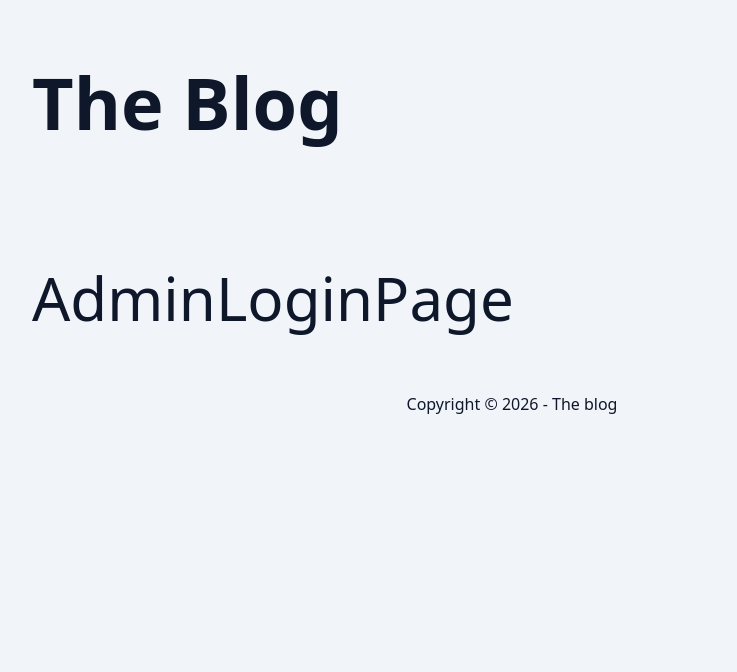
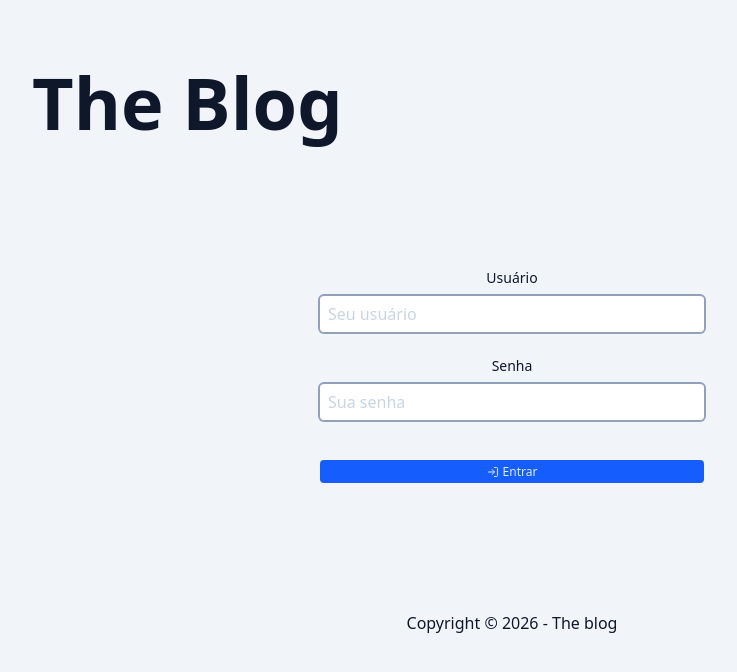
Before and after one commit to 1Luis-Amaro/BLOG-Next, a Next.js app in the folder blog/: page /admin/login in a window 1280 px wide. Shown: the top 672 px of the page, without its empty margins (128-865 px from the left). Built offline with nearby package versions, Linux system fonts and the light colour scheme.

Commit message:
204 - Componente LoginForm + server actions loginAction e logoutAction

```diff
--- /dev/null
+++ b/blog/src/actions/login/login-actions.ts
@@ -0,0 +1,18 @@
+'use server'
+
+import { asyncDelay } from "@/utils/async-delay"
+
+type loginActionState = {
+  username: string;
+  error: string;
+}
+
+export async function loginAction(state: loginActionState, formData: FormData) {
+  await asyncDelay(5000) //Vou manter dessa forma pra quem tentar atacar o sistema nao consiga por exemplo
+
+
+  return {
+    username: '',
+    error: 'Teste de erro'
+  }
+}
--- /dev/null
+++ b/blog/src/actions/login/logout-action.ts
@@ -0,0 +1,8 @@
+'use server'
+
+import { asyncDelay } from "@/utils/async-delay"
+
+export async function logoutAction() {
+  await asyncDelay(5000) //Vou manter dessa forma pra quem tentar atacar o sistema nao consiga por exemplo
+
+}
--- a/blog/src/app/admin/login/page.tsx
+++ b/blog/src/app/admin/login/page.tsx
@@ -1,6 +1,8 @@
+import { LoginForm } from "@/components/Admin/LoginForm";
 
 export const dynamic = 'force-dynamic'
 
 export default async function AdminLoginPage() {
-  return <div className="py-16 text-6xl" >AdminLoginPage</div>
+
+  return <LoginForm/>
 }
--- /dev/null
+++ b/blog/src/components/Admin/LoginForm/index.tsx
@@ -0,0 +1,58 @@
+"use client";
+import { InputText } from "@/components/InputText";
+import clsx from "clsx";
+import { LogInIcon } from "lucide-react";
+import { Button } from "@/components/Button";
+import { useActionState, useEffect } from "react";
+import { loginAction } from "@/actions/login/login-actions";
+import { toast } from "react-toastify";
+
+export function LoginForm() {
+  const initialState = {
+    username: "",
+    error: "",
+  };
+  const [state, action, isPending] = useActionState(loginAction, initialState);
+
+  useEffect(() => {
+    if(state.error) {
+      toast.dismiss()
+      toast.error(state.error)
+    }
+  }, [state])
+
+  return (
+    <div
+      className={clsx(
+        "flex items-center justify-center",
+        "text-center max-w-sm mt-16 mb-32 mx-auto",
+      )}
+    >
+      <form action={action} className="flex-1 flex flex-col gap-6">
+        <InputText
+          type="text"
+          name="username"
+          labelText="Usuário"
+          placeholder="Seu usuário"
+          disabled={isPending}
+          defaultValue={state.username}
+        />
+
+        <InputText
+          type="password"
+          name="password"
+          labelText="Senha"
+          placeholder="Sua senha"
+          disabled={isPending}
+        />
+
+        <Button disabled={isPending} type="submit" className="mt-4">
+          <LogInIcon />
+          Entrar
+        </Button>
+
+        {!!state.error && <p className="text-red-600">{state.error}</p>}
+      </form>
+    </div>
+  );
+}
```
